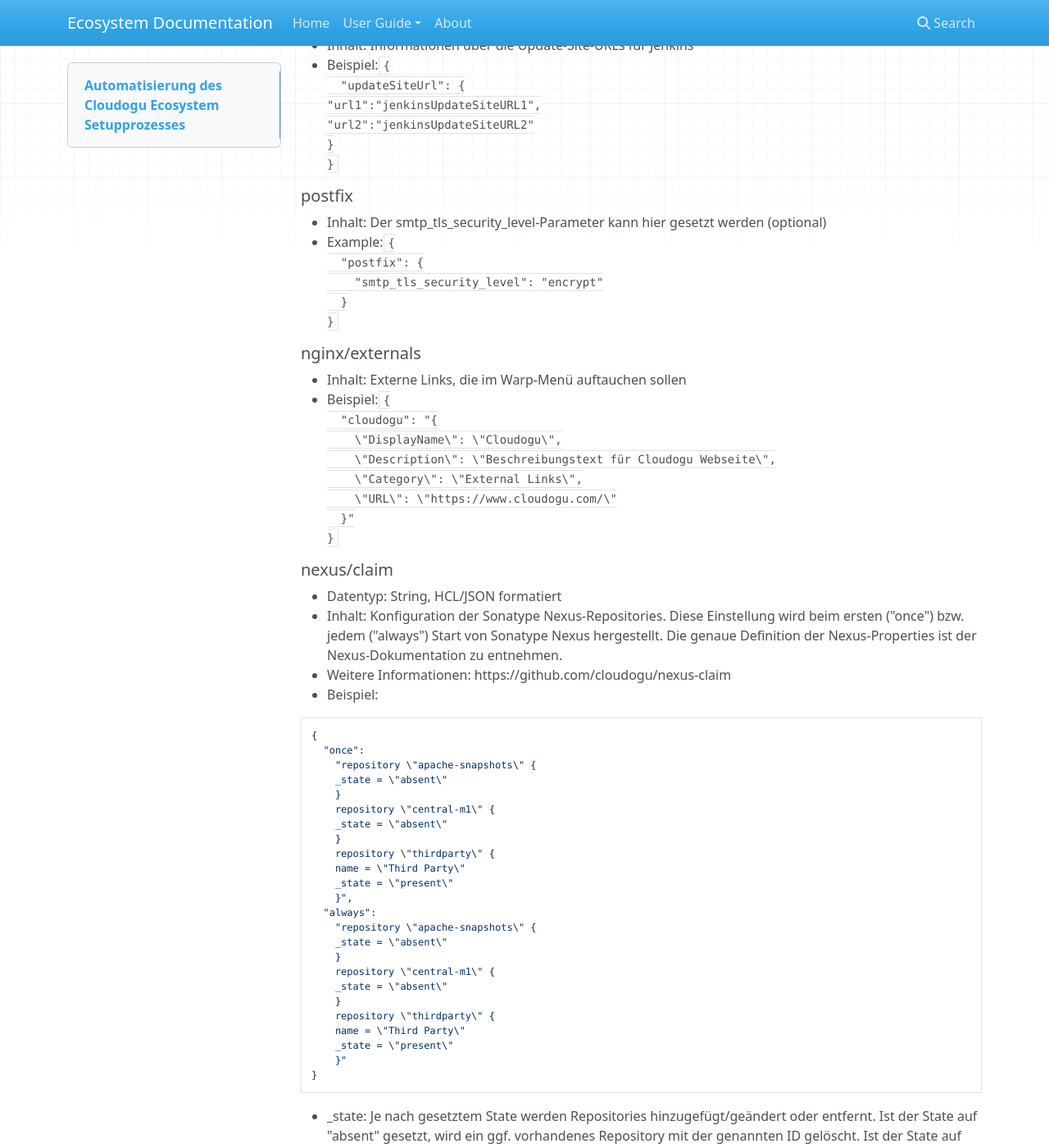
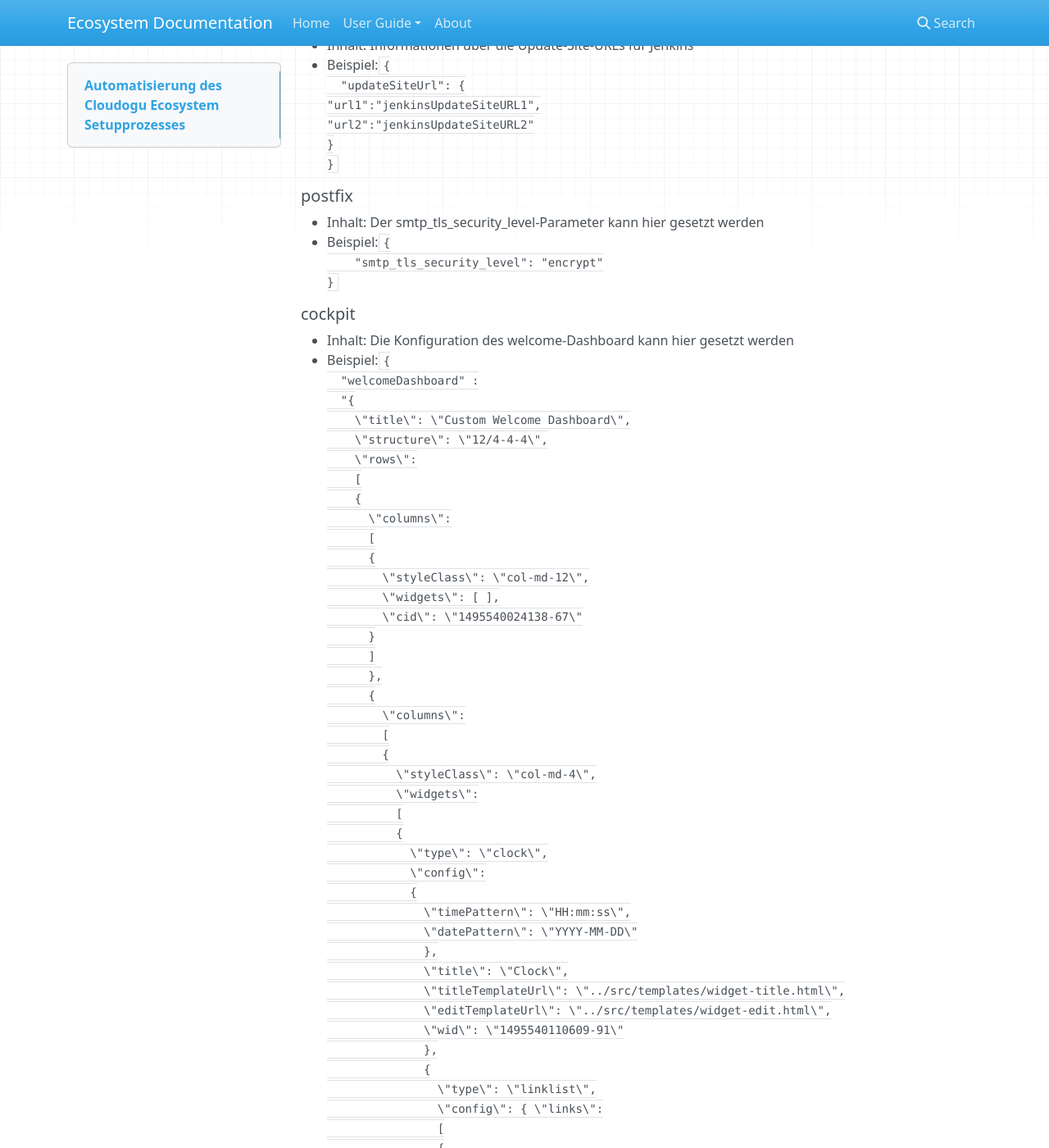
Before and after one commit to cloudogu/ecosystem, an MkDocs documentation site: the page built from docs/docs/user-guide/setup-json_de.md, in a window 1280 px wide and 1400 px high, scrolled down 7896 px. Shown: the whole window at 82% size. Built offline with MkDocs 1.6.1, drawn with Linux system fonts in a browser that asks for light colours; nearby versions of some CDN libraries; old or Windows-style settings are respelled for this version of MkDocs; some of the changed text lies outside the part shown.

Commit message:
Add cockpit welcomeDashboard setup.json documentation

```diff
--- a/docs/docs/user-guide/setup-json_de.md
+++ b/docs/docs/user-guide/setup-json_de.md
@@ -320,11 +320,72 @@
 }``
 
 ##### postfix
-* Inhalt: Der smtp_tls_security_level-Parameter kann hier gesetzt werden (optional)
-* Example:``{
-  "postfix": {
+* Inhalt: Der smtp_tls_security_level-Parameter kann hier gesetzt werden
+* Beispiel:``{
     "smtp_tls_security_level": "encrypt"
-  }
+}``
+
+##### cockpit
+* Inhalt: Die Konfiguration des welcome-Dashboard kann hier gesetzt werden
+* Beispiel:``{
+  "welcomeDashboard" :
+  "{
+    \"title\": \"Custom Welcome Dashboard\",
+    \"structure\": \"12/4-4-4\",
+    \"rows\":
+    [
+    {
+      \"columns\":
+      [
+      {
+        \"styleClass\": \"col-md-12\",
+        \"widgets\": [ ],
+        \"cid\": \"1495540024138-67\"
+      }
+      ]
+      },
+      {
+        \"columns\":
+        [
+        {
+          \"styleClass\": \"col-md-4\",
+          \"widgets\":
+          [
+          {
+            \"type\": \"clock\",
+            \"config\":
+            {
+              \"timePattern\": \"HH:mm:ss\",
+              \"datePattern\": \"YYYY-MM-DD\"
+              },
+              \"title\": \"Clock\",
+              \"titleTemplateUrl\": \"../src/templates/widget-title.html\",
+              \"editTemplateUrl\": \"../src/templates/widget-edit.html\",
+              \"wid\": \"1495540110609-91\"
+              },
+              {
+                \"type\": \"linklist\",
+                \"config\": { \"links\":
+                [
+                {
+                  \"title\": \"Custom Link\",
+                  \"href\": \"https://custom.com\"
+                }
+                ]
+                },
+                \"title\": \"Links\",
+                \"titleTemplateUrl\": \"../src/templates/widget-title.html\",
+                \"editTemplateUrl\": \"../src/templates/widget-edit.html\",
+                \"wid\": \"1495526407267-47\"
+              }
+              ],
+              \"cid\": \"1495540024149-69\"
+            }
+            ]
+          }
+          ],
+          \"titleTemplateUrl\": \"app/dashboard/partials/custom-dashboard-title.html\"
+          }"
 }``
 
 ##### nginx/externals
```
Also changed, not shown: docs/docs/user-guide/setup-json.md (+63 -3 lines).
